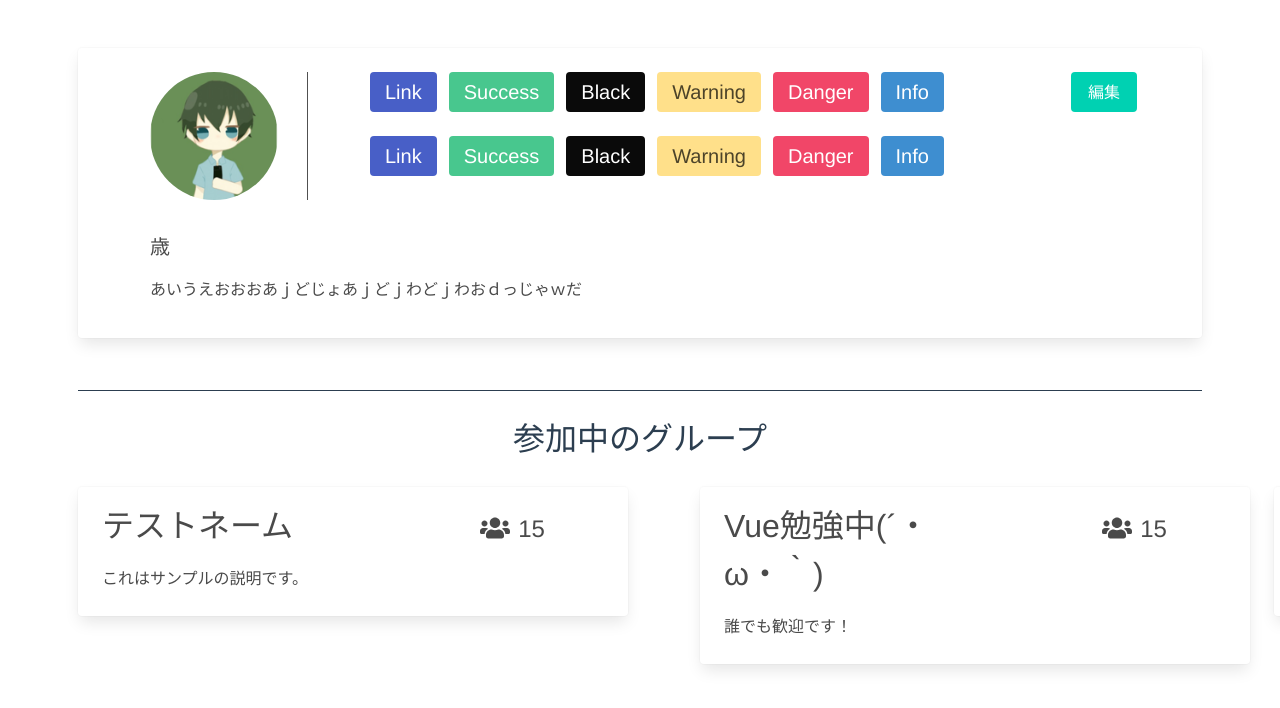
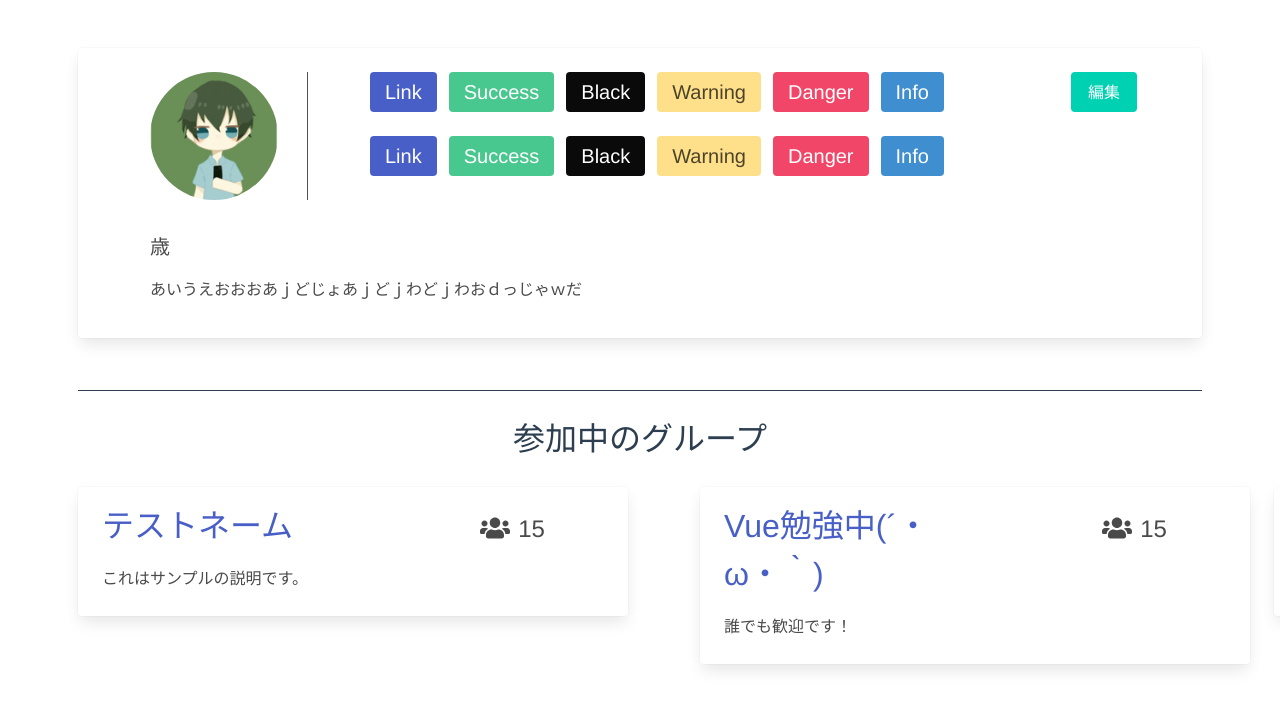
Before and after one commit to NekoKana/Neon, a Vue app: page /mypage in a window 1280 px wide. Shown: the top 708 px of the page. Built offline with nearby package versions, Linux system fonts and the light colour scheme; no server answers.

Commit message:
何とか動くようにした

```diff
--- a/src/components/userRoom.vue
+++ b/src/components/userRoom.vue
@@ -54,7 +54,9 @@ import axios from 'axios'
             <div class="card ml-6 my-3">
                 <div class="columns">
                     <div class="column is-two-third mx-5 is-size-2" style="padding-top:15px; padding-bottom:5px">
+                      <router-link to="/chat">
                         <div class="is-size-3 has-text-left">{{ Room.room_name }}</div>
+                      </router-link>
                     </div>
                     <div class="column pt-5 ml-4" style="padding-top:3px; padding-bottom:5px">
                         <div class="is-size-4 is-right"><font-awesome-icon icon="users" class="mr-2"/>15</div>
```
